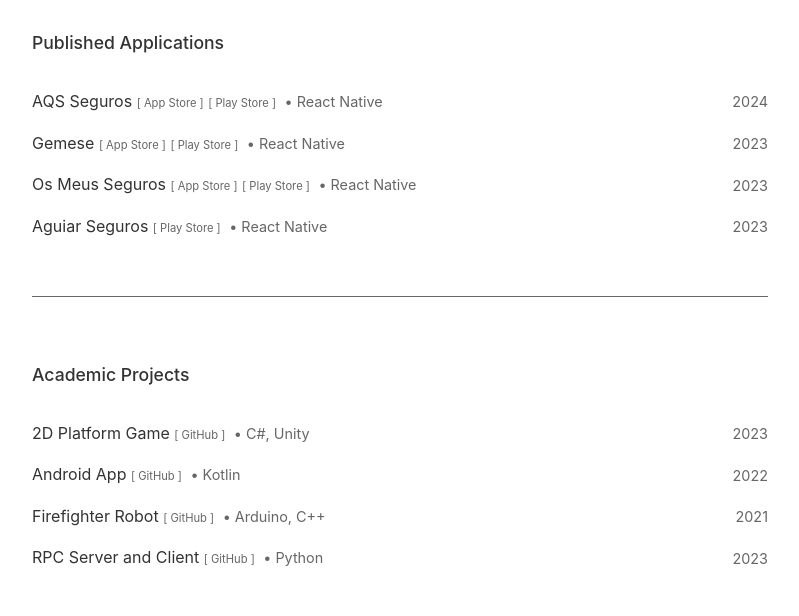
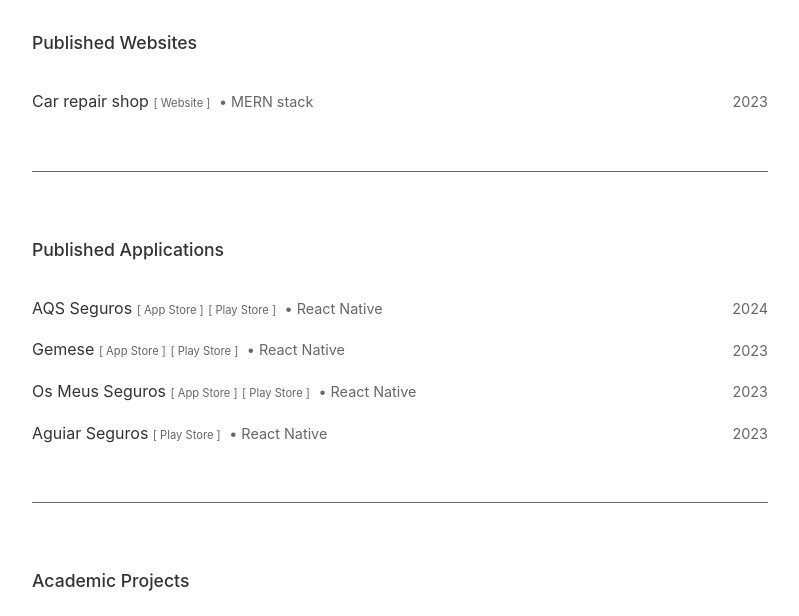
Before and after one commit to luisantoniio1998/luisantoniio1998.github.io, a plain HTML site: page projects.html in a window 1280 px wide. Shown: the part 169-785 px from the top of the page, without its empty margins (240-1039 px from the left). Drawn offline with Linux system fonts and the light colour scheme.

Commit message:
commit website part

```diff
--- a/projects.html
+++ b/projects.html
@@ -38,6 +38,19 @@
 
     <main>
         <h1>Projects</h1>
+                <section class="project-section">
+            <h2>Published Websites</h2>
+            <div class="project-list">
+                <div class="project-item">
+                    <div class="project-info">
+                        <span>Car repair shop</span>
+                        <a href="https://www.jlpreparacao.com" target="_blank" rel="noopener noreferrer">[ Website ]</a>
+                        <span class="tech-stack">• MERN stack</span>
+                    </div>
+                    <span class="project-year">2023</span>
+                </div>
+            </div>
+        </section>
         <section class="project-section">
             <h2>Published Applications</h2>
             <div class="project-list">
```
